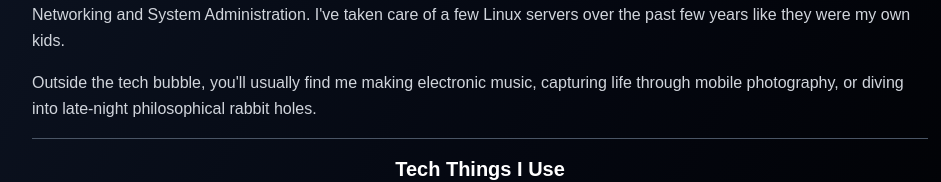
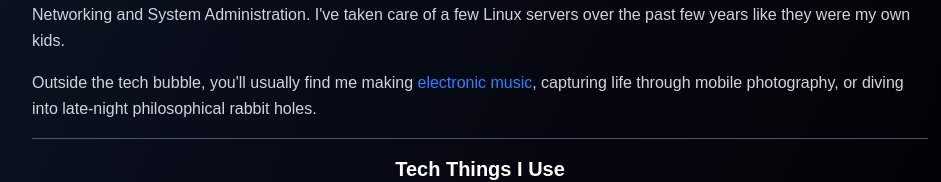
Before and after one commit to gradippp/agradip.fyi, a Next.js app: page / in a window 1280 px wide. Shown: the part 367-549 px from the top of the page, without its empty margins (160-1101 px from the left). Built offline with nearby package versions, Linux system fonts and the light colour scheme; no server answers.

Commit message:
Linked linktr.ee/yvksha in the home page

```diff
--- a/src/app/page.tsx
+++ b/src/app/page.tsx
@@ -103,9 +103,17 @@
               kids.
             </p>
             <p>
-              Outside the tech bubble, you&#39;ll usually find me making
-              electronic music, capturing life through mobile photography, or
-              diving into late-night philosophical rabbit holes.
+              Outside the tech bubble, you&#39;ll usually find me making{" "}
+              <a
+                href="https://linktr.ee/yvksha"
+                target="_blank"
+                rel="noopener noreferrer"
+                className="text-blue-500 hover:underline"
+              >
+                electronic music
+              </a>
+              , capturing life through mobile photography, or diving into
+              late-night philosophical rabbit holes.
             </p>
           </div>
         </div>
```
